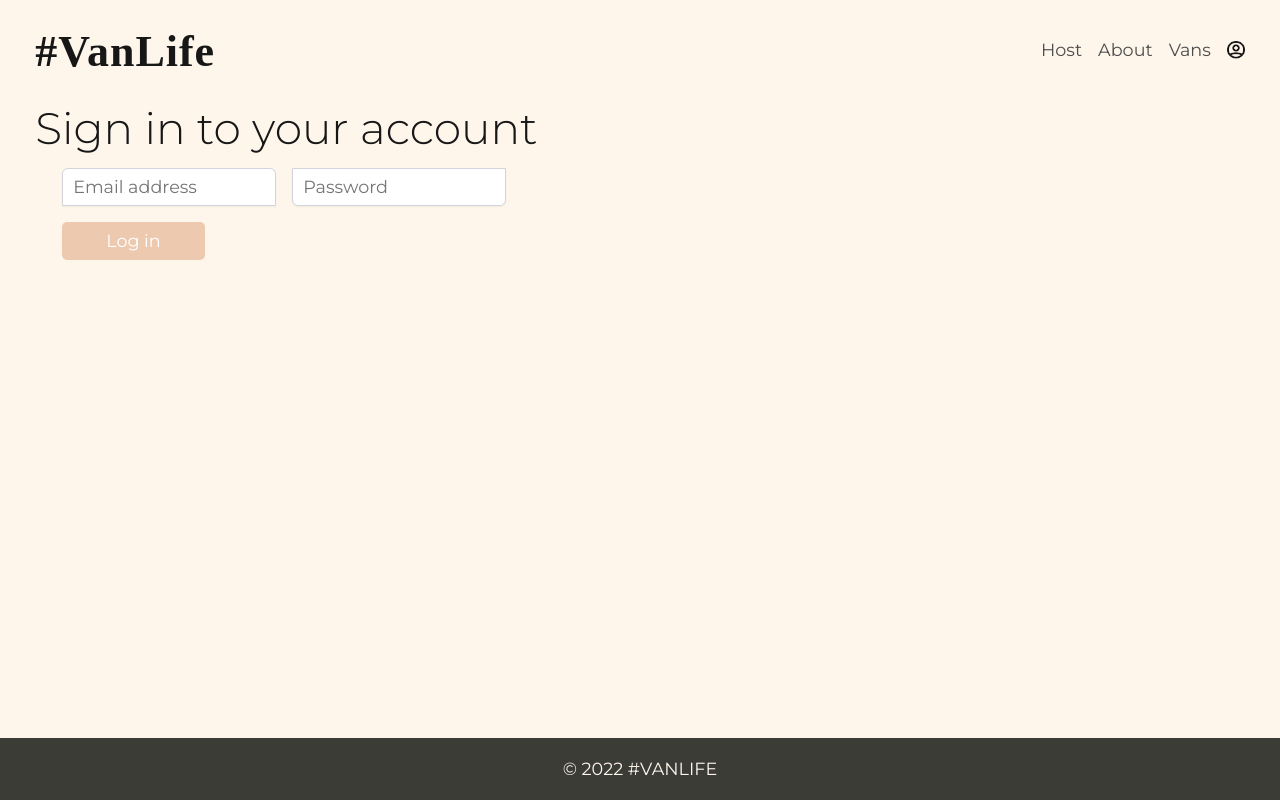
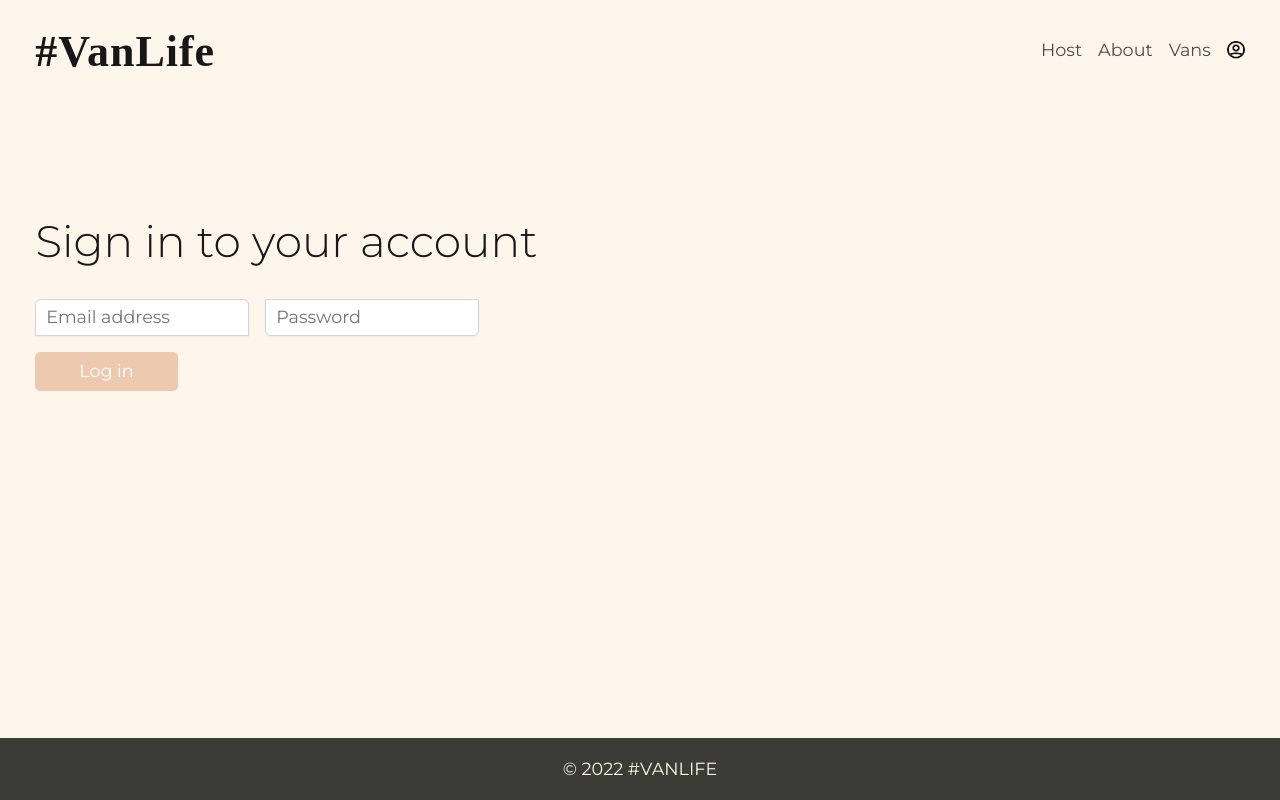
Before and after one commit to fatima-ndiaye/van-life, a React (Vite) app: page /login in a window 1280 px wide. Built offline with nearby package versions, Linux system fonts and the light colour scheme; a web font is replaced by a local one; what miragejs would draw is missing.

Commit message:
Update index.css

```diff
--- a/src/index.css
+++ b/src/index.css
@@ -583,11 +583,13 @@ footer
 .login-container
 {
     flex-direction: column;
+    justify-content: center;
+    height: 50vh;
 }
 .login-form
 {
+    margin-top: 1em;
     flex-direction: column;
-    padding-inline: 27px;
 }
 .input-container
 {
--- a/src/server.js
+++ b/src/server.js
@@ -21,8 +21,8 @@ createServer({
         //this.timing = 2000
 
         this.get("/vans", (schema, request) => {
-            return new Response(400, {}, { error: "Error fetching data" })
-            //return schema.vans.all()
+            //return new Response(400, {}, { error: "Error fetching data" })
+            return schema.vans.all()
         })
 
         this.get("/vans/:id", (schema, request) => {
```
